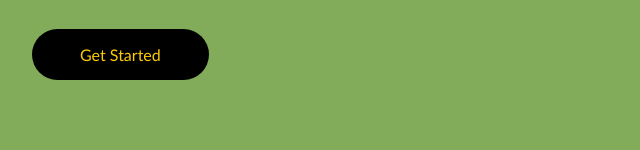
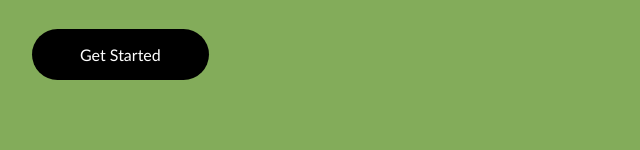
Before and after one commit to sophrami03/team7copy, a plain HTML site: page index.html in a window 1280 px wide. Shown: the part 650-800 px from the top of the page, 0-640 px from the left. Drawn offline with Linux system fonts and the light colour scheme.

Commit message:
update color

```diff
--- a/style.css
+++ b/style.css
@@ -68,7 +68,7 @@
     padding: 1rem 3rem;
     font-size: 1rem;
     border: none;
-    color: #fdcc04;
+    color: #fff;
     background: #000;
     cursor: pointer;
     border-radius: 50px;
```
